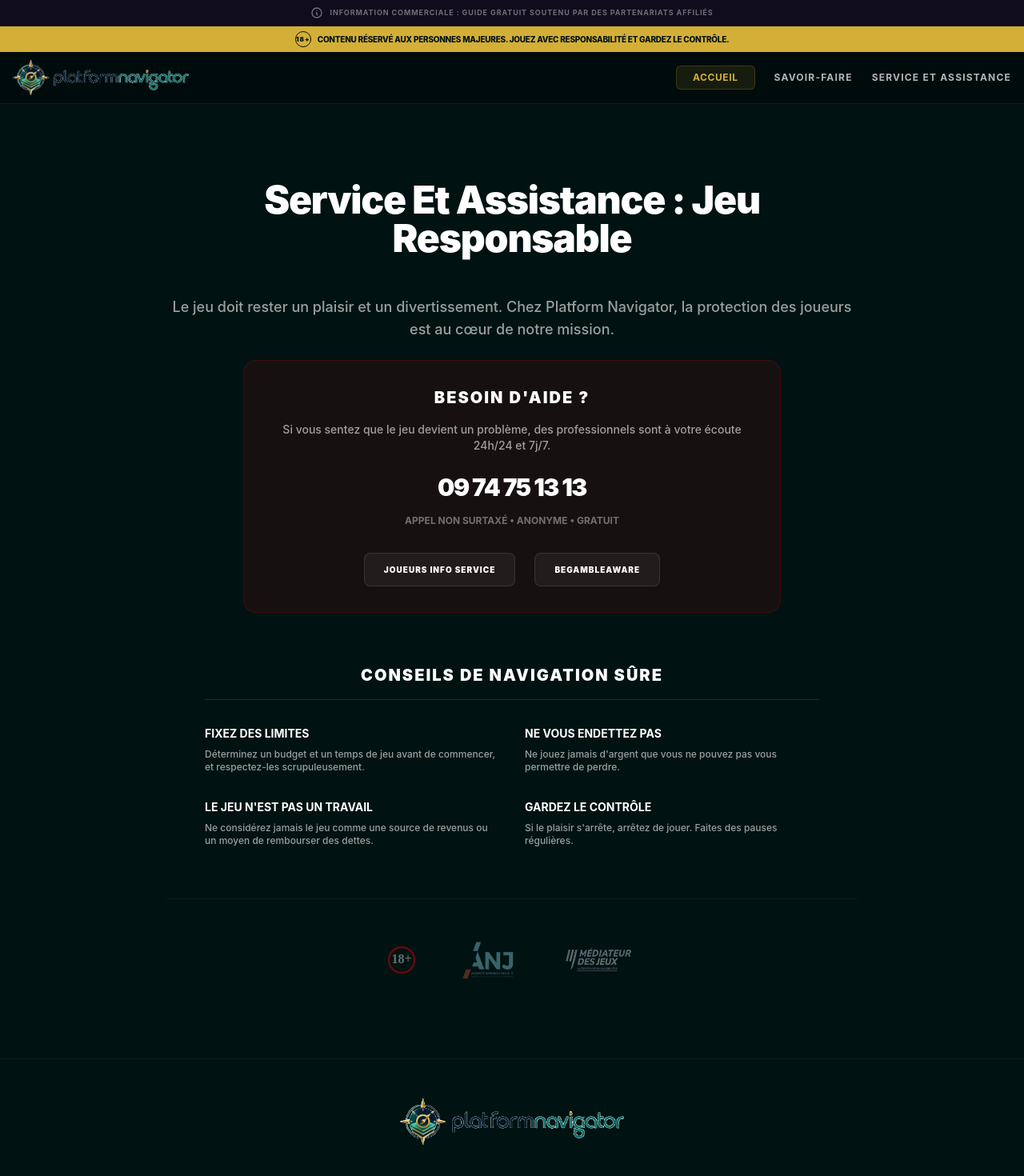
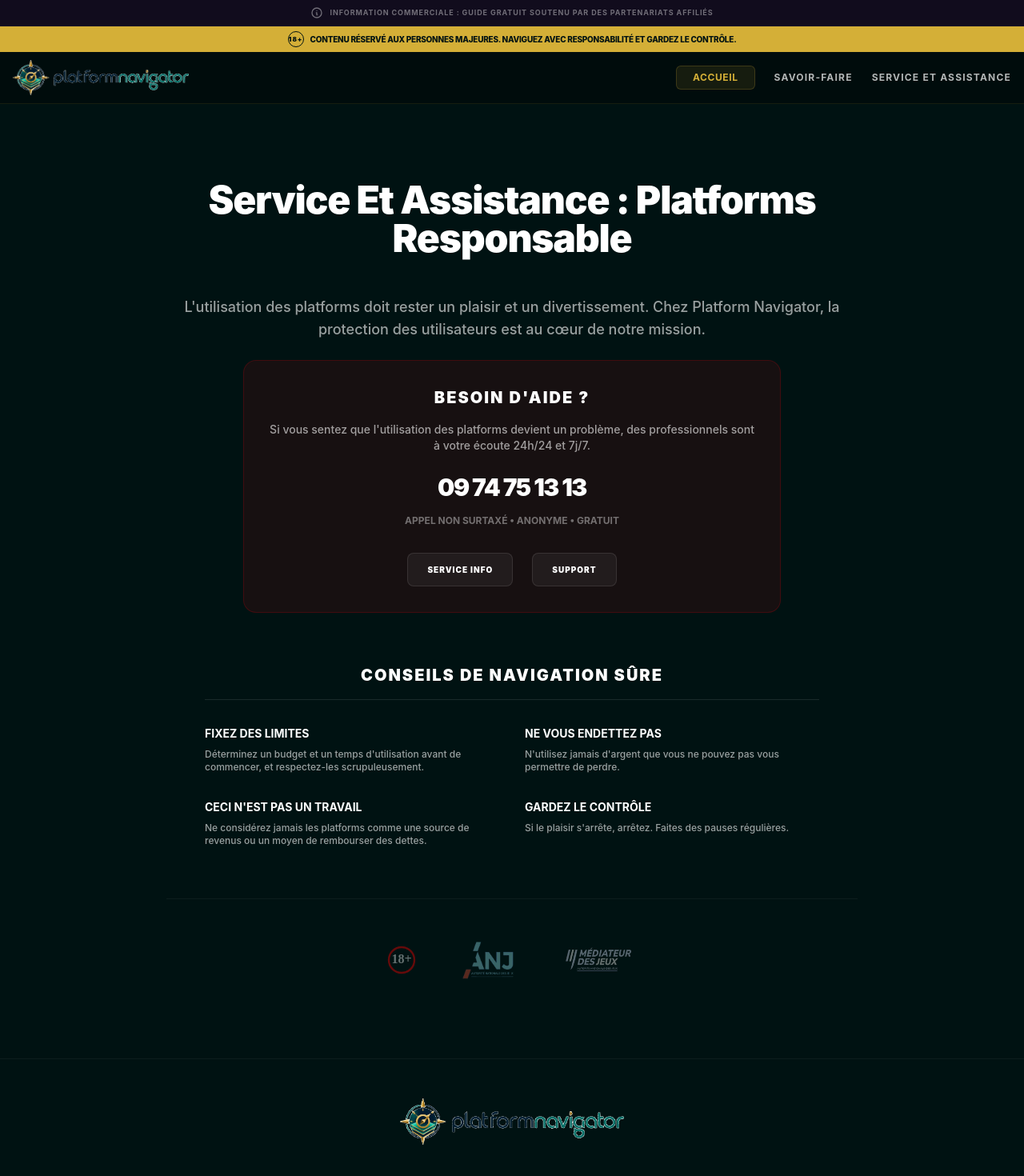
Before and after one commit to zakariyyante/platformnavigator, a Next.js app: page /responsible-gambling in a window 1280 px wide. Shown: the top 1470 px of the page at 80% size. Built offline with nearby package versions, Linux system fonts and the light colour scheme.

Commit message:
agamemnon

```diff
--- a/app/components/AboutSection.tsx
+++ b/app/components/AboutSection.tsx
@@ -18,7 +18,7 @@ export default function AboutSection() {
                 Cadre Légal Et Propriété Intellectuelle
               </h3>
               <p className="text-white/60 text-sm leading-relaxed font-medium">
-                Les informations publiées sur PlatformNavigator.com servent uniquement à orienter l&apos;utilisateur vers des plateformes de paris encadrées par l&apos;ANJ. L&apos;utilisation du site implique l&apos;acceptation des présentes modalités. Tout le contenu, la charte graphique et les textes disponibles sur PlatformNavigator.com sont protégés par le droit d&apos;auteur.
+                Les informations publiées sur PlatformNavigator.com servent uniquement à orienter l&apos;utilisateur vers des platforms de reviews encadrées par l&apos;ANJ. L&apos;utilisation du site implique l&apos;acceptation des présentes modalités. Tout le contenu, la charte graphique et les textes disponibles sur PlatformNavigator.com sont protégés par le droit d&apos;auteur.
               </p>
             </div>
 
@@ -28,7 +28,7 @@ export default function AboutSection() {
                 Financement Et Indépendance Éditoriale
               </h3>
               <p className="text-white/60 text-sm leading-relaxed font-medium">
-                PlatformNavigator.com est accessible gratuitement. Son fonctionnement peut toutefois être soutenu par des partenariats d&apos;affiliation avec des opérateurs agréés. PlatformNavigator.com conserve une indépendance éditoriale dans l&apos;évaluation et la présentation des plateformes.
+                PlatformNavigator.com est accessible gratuitement. Son fonctionnement peut toutefois être soutenu par des partenariats d&apos;affiliation avec des opérateurs agréés. PlatformNavigator.com conserve une indépendance éditoriale dans l&apos;évaluation et la présentation des platforms.
               </p>
             </div>
 
@@ -38,7 +38,7 @@ export default function AboutSection() {
                 Public Majeur Et Pratique Responsable
               </h3>
               <p className="text-white/60 text-sm leading-relaxed font-medium">
-                PlatformNavigator.com s&apos;adresse exclusivement aux personnes majeures. Le jeu doit rester un divertissement. En cas de difficulté, vous pouvez consulter <Link href="https://www.begambleaware.org" className="text-white hover:text-accent transition-colors underline underline-offset-4" target="_blank">www.begambleaware.org</Link> ou <Link href="https://www.joueurs-info-service.fr" className="text-white hover:text-accent transition-colors underline underline-offset-4" target="_blank">www.joueurs-info-service.fr</Link>.
+                PlatformNavigator.com s&apos;adresse exclusivement aux personnes majeures. L&apos;utilisation des platforms doit rester un divertissement. En cas de difficulté, vous pouvez consulter <Link href="https://www.begambleaware.org" className="text-white hover:text-accent transition-colors underline underline-offset-4" target="_blank">www.begambleaware.org</Link> ou <Link href="https://www.joueurs-info-service.fr" className="text-white hover:text-accent transition-colors underline underline-offset-4" target="_blank">www.joueurs-info-service.fr</Link>.
               </p>
             </div>
           </div>
--- a/app/components/DisclaimerBar.tsx
+++ b/app/components/DisclaimerBar.tsx
@@ -13,7 +13,7 @@ export default function DisclaimerBar() {
         </div>
 
         <p className="text-[11px] text-white/50 leading-relaxed font-medium text-center lg:text-left lg:max-w-3xl lg:px-10 lg:border-x lg:border-white/5">
-          Les jeux d&apos;argent et de hasard peuvent être dangereux : pertes d&apos;argent, conflits familiaux, addiction, etc. Pour être aidé, appelez le 09 74 75 13 13 (appel non surtaxé) ou rendez-vous sur <Link href="https://www.joueurs-info-service.fr" className="text-accent hover:text-white transition-colors underline decoration-accent/30 underline-offset-4" target="_blank">joueurs-info-service.fr</Link>. Opérateurs certifiés par l&apos;ANJ.
+          Les platforms et reviews peuvent comporter des risques : pertes d&apos;argent, conflits familiaux, addiction, etc. Pour être aidé, appelez le 09 74 75 13 13 (appel non surtaxé) ou rendez-vous sur <Link href="https://www.joueurs-info-service.fr" className="text-accent hover:text-white transition-colors underline decoration-accent/30 underline-offset-4" target="_blank">joueurs-info-service.fr</Link>. Opérateurs certifiés par l&apos;ANJ.
         </p>
 
         <Link
--- a/app/components/Footer.tsx
+++ b/app/components/Footer.tsx
@@ -38,10 +38,10 @@ export default function Footer() {
               <Image src="/18+.png" alt="18+" fill className="object-contain" />
             </div>
             <div className="relative h-8 w-36">
-              <Image src="/mediateur.webp" alt="Médiateur des Jeux" fill className="object-contain" />
+              <Image src="/mediateur.webp" alt="Médiateur des Platforms" fill className="object-contain" />
             </div>
             <div className="relative h-8 w-40">
-              <Image src="/joueurs.webp" alt="Joueurs Info Service" fill className="object-contain" />
+              <Image src="/joueurs.webp" alt="Service Info" fill className="object-contain" />
             </div>
           </div>
 
@@ -52,7 +52,7 @@ export default function Footer() {
             <Link href="/privacy" className="text-[10px] font-bold text-white/50 hover:text-white transition-colors uppercase tracking-widest">Politique de confidentialité</Link>
             <Link href="/terms" className="text-[10px] font-bold text-white/50 hover:text-white transition-colors uppercase tracking-widest">Conditions d&apos;utilisation</Link>
             <Link href="/cookies" className="text-[10px] font-bold text-white/50 hover:text-white transition-colors uppercase tracking-widest">Cookies</Link>
-            <Link href="/responsible-gambling" className="text-[10px] font-bold text-white/50 hover:text-white transition-colors uppercase tracking-widest">Jeu responsable</Link>
+            <Link href="/responsible-gambling" className="text-[10px] font-bold text-white/50 hover:text-white transition-colors uppercase tracking-widest">Platforms responsable</Link>
           </div>
 
           {/* Copyright */}
--- a/app/components/Header.tsx
+++ b/app/components/Header.tsx
@@ -22,7 +22,7 @@ export default function Header() {
       {/* Top Gold Disclaimer Bar */}
       <div className="top-disclaimer w-full py-1.5 px-4 flex items-center justify-center gap-2 z-[60] relative">
         <div className="w-5 h-5 rounded-full border border-background flex items-center justify-center text-[8px] font-black">18+</div>
-        <span className="tracking-tight">Contenu réservé aux personnes majeures. Jouez avec responsabilité et gardez le contrôle.</span>
+        <span className="tracking-tight">Contenu réservé aux personnes majeures. Naviguez avec responsabilité et gardez le contrôle.</span>
       </div>
 
       <header className="sticky top-0 z-50 w-full bg-nav-dark/95 backdrop-blur-md border-b border-accent/10">
--- a/app/components/Hero.tsx
+++ b/app/components/Hero.tsx
@@ -11,7 +11,7 @@ export default function Hero() {
         </div>
 
         <h1 className="text-4xl md:text-5xl lg:text-6xl font-black text-white mb-6 tracking-tight leading-tight">
-          Notre Sélection de <span className="gold-text">Plateformes</span> de Confiance
+          Notre Sélection de <span className="gold-text">Platforms</span> de Confiance
         </h1>
 
         <p className="text-base md:text-lg text-white/50 mb-10 font-bold max-w-2xl mx-auto uppercase tracking-[0.2em]">
@@ -51,8 +51,8 @@ export default function Hero() {
               </svg>
             </div>
             <div className="text-left">
-              <div className="text-[10px] font-black text-white uppercase tracking-widest leading-none mb-1">Jeu Responsable</div>
-              <div className="text-[9px] text-white/40 font-bold uppercase tracking-tight">Protection Joueurs</div>
+              <div className="text-[10px] font-black text-white uppercase tracking-widest leading-none mb-1">Platforms Responsable</div>
+              <div className="text-[9px] text-white/40 font-bold uppercase tracking-tight">Protection Utilisateurs</div>
             </div>
           </div>
         </div>
--- a/app/components/MobileModal.tsx
+++ b/app/components/MobileModal.tsx
@@ -86,7 +86,7 @@ export default function MobileModal({ brands }: MobileModalProps) {
           <div className="flex flex-col items-center text-center gap-6">
             <div className="w-12 h-12 rounded-2xl bg-red-600 flex items-center justify-center text-sm font-black text-white shadow-xl">18+</div>
             <p className="text-[11px] text-white/40 leading-relaxed font-bold uppercase tracking-tight italic">
-              Le jeu comporte des risques : endettement, isolement, dépendance. Pour être aidé, appelez le 09 74 75 13 13.
+              L&apos;utilisation des platforms comporte des risques : endettement, isolement, dépendance. Pour être aidé, appelez le 09 74 75 13 13.
             </p>
           </div>
         </div>
--- a/app/data/brands.ts
+++ b/app/data/brands.ts
@@ -17,7 +17,7 @@ const brandsData: Omit<Brand, 'id' | 'rating'>[] = [
     logo: "/logos/pmu.png",
     bonus: "100% jusqu'à 85€",
     description: "Offre mise en avant",
-    features: ["Leader français des paris hippiques", "Expérience de plus de 90 ans"],
+    features: ["Leader français des reviews hippiques", "Expérience de plus de 90 ans"],
     url: "https://pmu.fr/register?clickid=",
     isMobile: true,
     votes: 5469,
--- a/app/guide/page.tsx
+++ b/app/guide/page.tsx
@@ -11,18 +11,18 @@ export default function GuidePage() {
             Notre Méthodologie d&apos;Analyse
           </h2>
           <p>
-            L&apos;expertise de Platform Navigator repose sur une analyse rigoureuse des plateformes de jeux en ligne agréées par l&apos;ANJ. Chaque site est évalué selon des critères stricts de sécurité, de fluidité et de transparence.
+            L&apos;expertise de Platform Navigator repose sur une analyse rigoureuse des platforms de reviews en ligne agréées par l&apos;ANJ. Chaque site est évalué selon des critères stricts de sécurité, de fluidité et de transparence.
           </p>
           <div className="grid grid-cols-1 md:grid-cols-3 gap-6 pt-6">
             <div className="bg-white/5 p-6 rounded-xl border border-white/5">
               <div className="text-accent text-2xl mb-2">⚖️</div>
               <h3 className="text-white font-black text-xs uppercase mb-2">Légalité</h3>
-              <p className="text-[10px]">Vérification systématique des licences de l&apos;Autorité Nationale des Jeux.</p>
+              <p className="text-[10px]">Vérification systématique des licences de l&apos;Autorité Nationale.</p>
             </div>
             <div className="bg-white/5 p-6 rounded-xl border border-white/5">
               <div className="text-accent text-2xl mb-2">⚡</div>
               <h3 className="text-white font-black text-xs uppercase mb-2">Rapidité</h3>
-              <p className="text-[10px]">Test réel des délais de retrait et de validation des documents.</p>
+              <p className="text-[10px]">Test réel des délais d&apos;accès et de validation des documents.</p>
             </div>
             <div className="bg-white/5 p-6 rounded-xl border border-white/5">
               <div className="text-accent text-2xl mb-2">🛡️</div>
@@ -37,7 +37,7 @@ export default function GuidePage() {
             Accompagnement de l&apos;Utilisateur
           </h2>
           <p>
-            Notre rôle est d&apos;orienter les joueurs vers les meilleures offres tout en garantissant un environnement de jeu sain. Nous mettons à jour quotidiennement nos données pour refléter les évolutions du marché français.
+            Notre rôle est d&apos;orienter les utilisateurs vers les meilleures offers tout en garantissant un environnement de platforms sain. Nous mettons à jour quotidiennement nos données pour refléter les évolutions du marché français.
           </p>
         </section>
       </div>
--- a/app/layout.tsx
+++ b/app/layout.tsx
@@ -17,8 +17,8 @@ const geistMono = Geist_Mono({
 });
 
 export const metadata: Metadata = {
-  title: "Platform Navigator FR - Meilleures Plateformes de Paris en Ligne",
-  description: "Découvrez les meilleurs sites de paris sportifs et casinos en ligne en France. Critiques d'experts, bonus exclusifs et paiements rapides.",
+  title: "Platform Navigator FR - Meilleures Platforms de Reviews en Ligne",
+  description: "Découvrez les meilleurs sites de reviews et platforms en ligne en France. Critiques d'experts, bonus exclusifs et paiements rapides.",
   icons: {
     icon: "/favicon.svg",
     apple: "/favicon.svg",
--- a/app/responsible-gambling/page.tsx
+++ b/app/responsible-gambling/page.tsx
@@ -5,20 +5,20 @@ export default function ResponsibleGamblingPage() {
   return (
     <div className="container mx-auto px-4 py-24 max-w-4xl text-center">
       <h1 className="text-4xl md:text-5xl font-black text-white mb-12 tracking-tight">
-        Service Et Assistance : Jeu Responsable
+        Service Et Assistance : Platforms Responsable
       </h1>
 
       <div className="space-y-16 text-white/60 font-medium leading-relaxed">
         <section className="space-y-6">
           <p className="text-lg">
-            Le jeu doit rester un plaisir et un divertissement. Chez Platform Navigator, la protection des joueurs est au cœur de notre mission.
+            L&apos;utilisation des platforms doit rester un plaisir et un divertissement. Chez Platform Navigator, la protection des utilisateurs est au cœur de notre mission.
           </p>
           <div className="bg-red-600/10 border border-red-600/20 p-8 rounded-2xl max-w-2xl mx-auto">
             <h2 className="text-xl font-black text-white uppercase tracking-widest mb-4">
               Besoin d&apos;Aide ?
             </h2>
             <p className="text-sm mb-6">
-              Si vous sentez que le jeu devient un problème, des professionnels sont à votre écoute 24h/24 et 7j/7.
+              Si vous sentez que l&apos;utilisation des platforms devient un problème, des professionnels sont à votre écoute 24h/24 et 7j/7.
             </p>
             <div className="flex flex-col items-center gap-4">
               <span className="text-3xl font-black text-white tracking-tighter">09 74 75 13 13</span>
@@ -26,10 +26,10 @@ export default function ResponsibleGamblingPage() {
             </div>
             <div className="mt-8 flex justify-center gap-6">
               <Link href="https://www.joueurs-info-service.fr" className="px-6 py-3 bg-white/5 hover:bg-white/10 text-white text-[10px] font-black uppercase tracking-widest rounded-lg border border-white/10 transition-all" target="_blank">
-                Joueurs Info Service
+                Service Info
               </Link>
               <Link href="https://www.begambleaware.org" className="px-6 py-3 bg-white/5 hover:bg-white/10 text-white text-[10px] font-black uppercase tracking-widest rounded-lg border border-white/10 transition-all" target="_blank">
-                BeGambleAware
+                Support
               </Link>
             </div>
           </div>
@@ -42,19 +42,19 @@ export default function ResponsibleGamblingPage() {
           <div className="grid grid-cols-1 md:grid-cols-2 gap-8 text-left">
             <div className="space-y-2">
               <h3 className="text-white font-bold text-sm uppercase">Fixez des limites</h3>
-              <p className="text-xs">Déterminez un budget et un temps de jeu avant de commencer, et respectez-les scrupuleusement.</p>
+              <p className="text-xs">Déterminez un budget et un temps d&apos;utilisation avant de commencer, et respectez-les scrupuleusement.</p>
             </div>
             <div className="space-y-2">
               <h3 className="text-white font-bold text-sm uppercase">Ne vous endettez pas</h3>
-              <p className="text-xs">Ne jouez jamais d&apos;argent que vous ne pouvez pas vous permettre de perdre.</p>
+              <p className="text-xs">N&apos;utilisez jamais d&apos;argent que vous ne pouvez pas vous permettre de perdre.</p>
             </div>
             <div className="space-y-2">
-              <h3 className="text-white font-bold text-sm uppercase">Le jeu n&apos;est pas un travail</h3>
-              <p className="text-xs">Ne considérez jamais le jeu comme une source de revenus ou un moyen de rembourser des dettes.</p>
+              <h3 className="text-white font-bold text-sm uppercase">Ceci n&apos;est pas un travail</h3>
+              <p className="text-xs">Ne considérez jamais les platforms comme une source de revenus ou un moyen de rembourser des dettes.</p>
             </div>
             <div className="space-y-2">
               <h3 className="text-white font-bold text-sm uppercase">Gardez le contrôle</h3>
-              <p className="text-xs">Si le plaisir s&apos;arrête, arrêtez de jouer. Faites des pauses régulières.</p>
+              <p className="text-xs">Si le plaisir s&apos;arrête, arrêtez. Faites des pauses régulières.</p>
             </div>
           </div>
         </section>
--- a/app/terms/page.tsx
+++ b/app/terms/page.tsx
@@ -29,7 +29,7 @@ export default function TermsPage() {
             Responsabilité
           </h2>
           <p>
-            Platform Navigator fournit des informations à titre indicatif sur les plateformes de paris sportifs. Nous ne sommes en aucun cas responsables des pertes financières subies sur les sites tiers. Le choix de parier relève de la responsabilité exclusive de l&apos;utilisateur.
+            Platform Navigator fournit des informations à titre indicatif sur les platforms de reviews. Nous ne sommes en aucun cas responsables des pertes financières subies sur les sites tiers. Le choix d&apos;utiliser les platforms relève de la responsabilité exclusive de l&apos;utilisateur.
           </p>
         </section>
 
```
Also changed, not shown: public/mediateur.svg.
